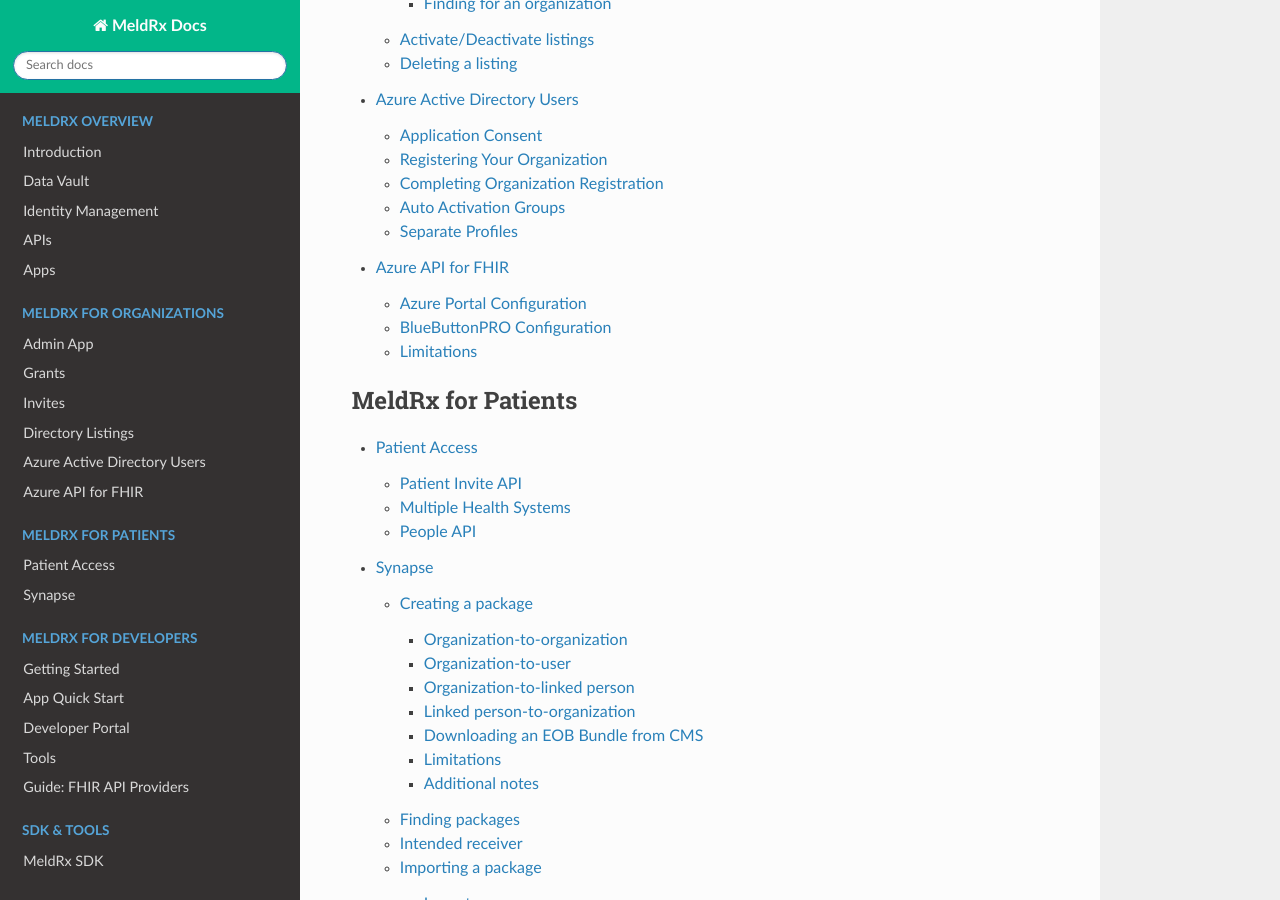
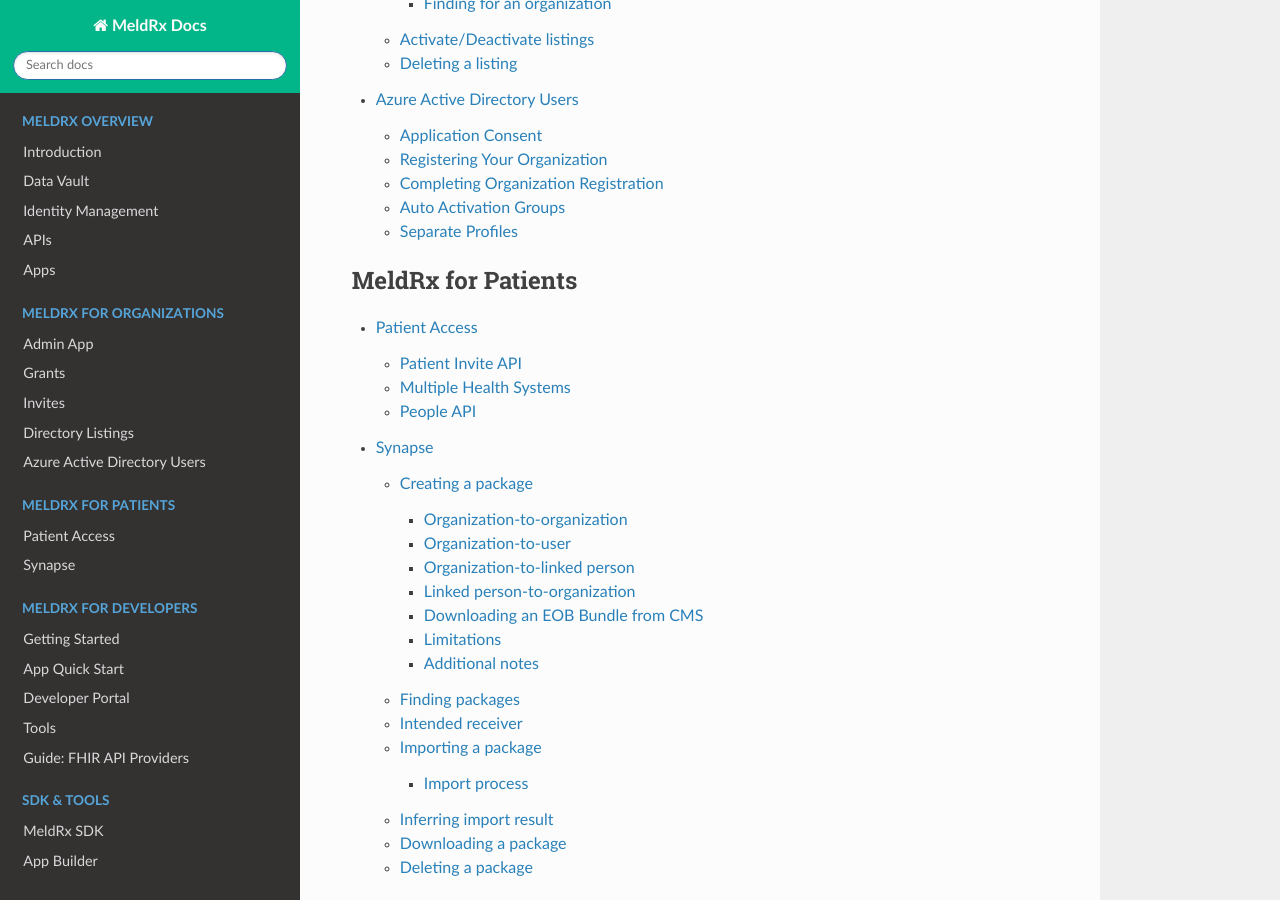
Before and after one commit to darena-solutions/bluebuttonpro-public, a Sphinx documentation site: the page built from docs/source/index.rst, in a window 1280 px wide and 900 px high, scrolled down 2076 px. Built offline with Sphinx 7.4.7 and the Read the Docs theme 2.0.0, drawn with Linux system fonts in a browser that asks for light colours; some of the changed text lies outside the part shown.

```diff
--- a/docs/source/index.rst
+++ b/docs/source/index.rst
@@ -32,7 +32,6 @@ the :doc:`suggestions-and-bugs` page.
    meldrx-for-organizations/invite
    meldrx-for-organizations/directory-listing
    meldrx-for-organizations/aad-users
-   meldrx-for-organizations/azure-api-linking
 
 .. toctree::
    :maxdepth: 4
```
Also changed, not shown: other parts of docs/source/index.rst (+1 -0 lines), docs/source/additional-information/azure-api-linking.rst (renamed from docs/source/meldrx-for-organizations/azure-api-linking.rst).
